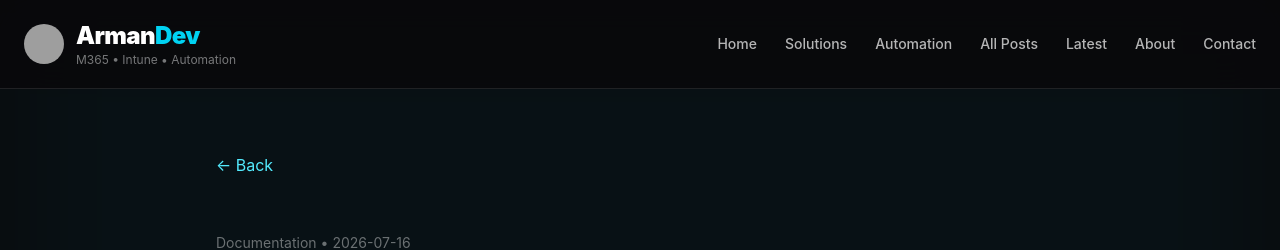
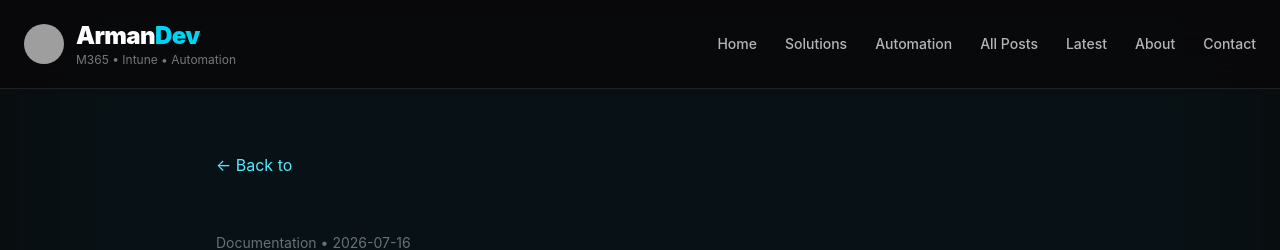
Before and after one commit to Joanez/armandev, a React (Vite) app: page /#/post/2026-07-16-build-a-power-bi-software-version-compliance-report-from-endpoint-inventory in a window 1280 px wide. Shown: the top 250 px of the page. Built offline with nearby package versions, Linux system fonts and the light colour scheme; grey boxes are pictures that could not be loaded.

Commit message:
Improving return to category

```diff
--- a/src/pages/Post.jsx
+++ b/src/pages/Post.jsx
@@ -312,7 +312,7 @@ export default function Post() {
 <Navbar />
       <main className="relative z-10 max-w-4xl mx-auto px-6 py-16">
         <Link to="/" className="text-cyan-300 hover:text-cyan-200">
-          ← Back
+          ← Back to {post.category}
         </Link>
 
         <article className="mt-14">
```
